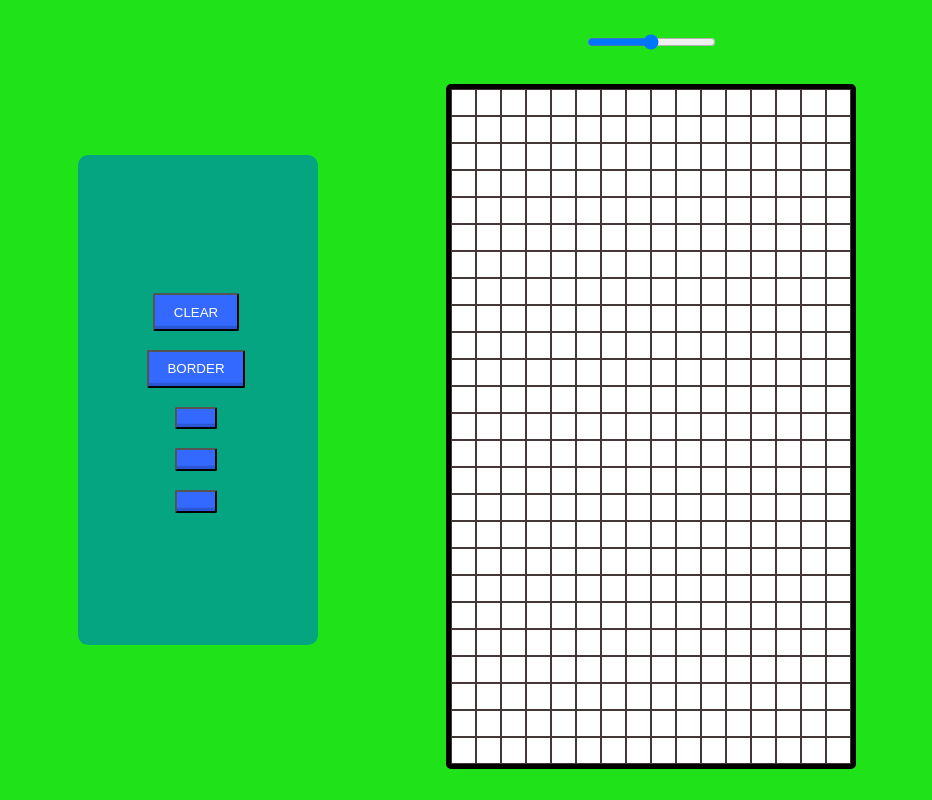
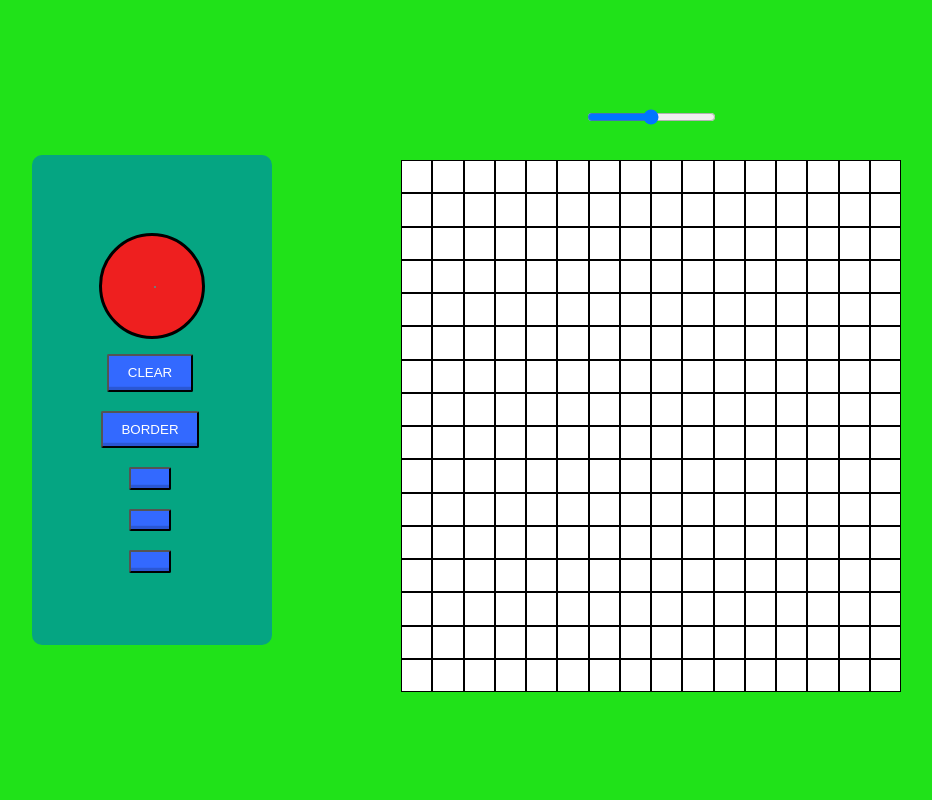
Before and after one commit to LibeerDev/odin-etch-the-sketch, a plain HTML site: page index.html in a window 1280 px wide. Shown: the whole page, without its empty margins (173-1105 px from the left). Drawn offline with Linux system fonts and the light colour scheme.

Commit message:
added prototype of color picker

```diff
--- a/index.html
+++ b/index.html
@@ -8,6 +8,9 @@
 </head>
 <body>
     <div id="controls">
+
+        <input type="color" id="color-input">
+
         <button class="controlsButton" id="clear">
             Clear
         </button>
--- a/script.js
+++ b/script.js
@@ -5,21 +5,33 @@ document.addEventListener('DOMContentLoaded', () => {
   const hide = document.getElementById('hideBtn');
   const sliderElement = document.getElementById('gridSlider');
   const sliderValueElement = document.getElementById('sliderValue');
+  const color = document.getElementById('color-input');
+
+  let isBorderHidden = true;
 
   setup();
 
-  function setup(){
-    drawGrid(20);
+  color.backgroundColor = "red";
+
+  function setup() {
+    drawGrid(16);
     const value = this.value;
     sliderValueElement.textContent = value;
+  }
+
+  function update() {
+    toggleBorderVisibility();
   }
 
   function drawGrid(gridSize){
     for (let i = 0; i < (gridSize * gridSize); i++) {
       const square = document.createElement('div');
       square.classList.add('grid-square');
+      square.style.width = `calc(100% / ${gridSize})`;
+      square.style.paddingBottom = `calc(100% / ${gridSize})`;
       container.appendChild(square);
     }
+    update();
   }
 
   // Adding an event listener
@@ -30,7 +42,11 @@ document.addEventListener('DOMContentLoaded', () => {
   });
 
   function changeTheGridSize(value){
-
+    getAllSquares();
+    allGridSquares.forEach((square) => {
+      square.remove();
+    })
+    drawGrid(value);
   }
 
   let isMouseDown = false;
@@ -69,10 +85,22 @@ document.addEventListener('DOMContentLoaded', () => {
       allGridSquares.forEach((square) => square.style.backgroundColor = "white");
   }
 
-  hideBtn.addEventListener('click', () => hideBorder());
 
-  function hideBorder() {
-      getAllSquares();
-      allGridSquares.forEach((square) => square.classList.toggle("hide"));
-  }
+hideBtn.addEventListener('click', () => toggleBorderVisibility());
+
+function toggleBorderVisibility() {
+  isBorderHidden = !isBorderHidden; // Toggle the boolean value
+  container.classList.toggle("hide-border", isBorderHidden);
+  getAllSquares();
+  allGridSquares.forEach((square) => {
+    square.classList.toggle("hide", isBorderHidden); // Apply the "hide" class based on the boolean value
+  });
+}
+
+color.addEventListener('input', () => {
+
+} )
+
+
+// DOMContentFunction end
 });
--- a/styles.css
+++ b/styles.css
@@ -8,22 +8,26 @@ body {
     min-height: 100vh;
     background-color: #20e219;
   }
-
   .container {
     display: flex;
     flex-wrap: wrap;
-    width: 400px; /* Adjust this to your preferred grid size */
+    width: 500px; /* Adjust this to your preferred grid size */
     border: 5px solid black;
     border-radius: 5px;
+    box-sizing: content-box; /* Keep this as border-box */
+    margin: 0 auto; /* Center the container */
   }
 
+
   .grid-square {
-    width: calc(100% / 16); /* Adjust this to control the grid size */
-    padding-bottom: calc(100% / 16); /* Maintain square aspect ratio */
-    box-sizing: border-box;
-    border: 1px solid #443737;
+    width: calc(100% / 16 - 2); /* Adjust this to control the grid size */
+    height: calc(100% / 16 - 2); /* Maintain square aspect ratio by setting height */
+    border: 1px solid black;
     background-color: white;
     user-select: none; /* Prevent text selection */
+    box-sizing: border-box;
+    flex-grow: 0; /* Prevent flex items from growing and causing wrapping */
+    flex-shrink: 0; /* Prevent flex items from shrinking and causing wrapping */
   }
 
   #controls {
@@ -75,3 +79,21 @@ body {
   align-self: center;
   margin-bottom: 30px;
 }
+
+#gridContainer {
+  /* Add other styles */
+  border: 1px solid transparent; /* Add this line to hide the border initially */
+}
+
+.hide-border .grid-square {
+  border: none; /* Update the selector to target grid squares when container has "hide-border" class */
+}
+
+#color-input {
+  width: 100px;
+  border-radius: 50%;
+  padding: 50px;
+  border: 3px solid black;
+  background-color: rgb(238, 31, 31);
+  transition: background-color 0.3s ease;
+}
```
